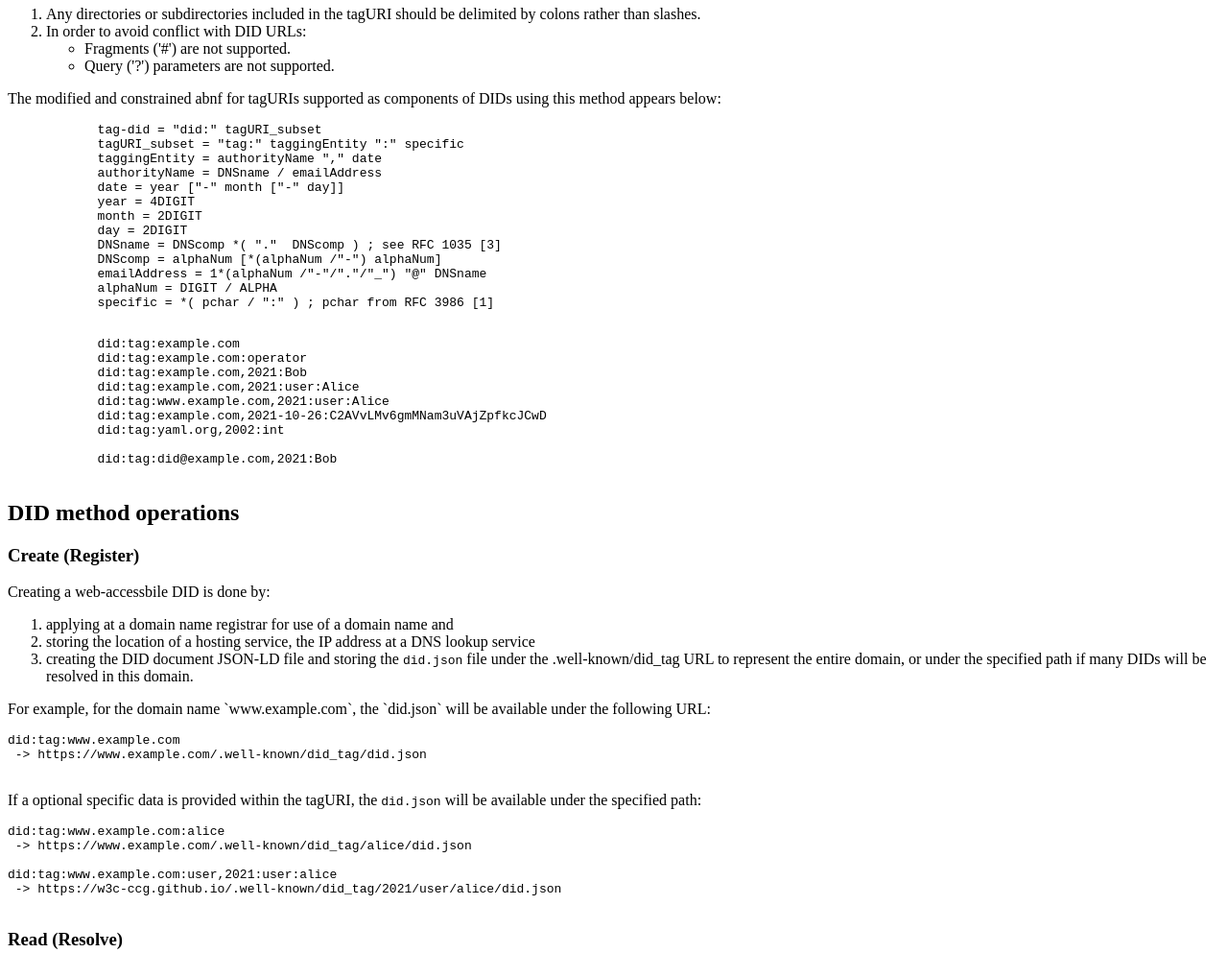
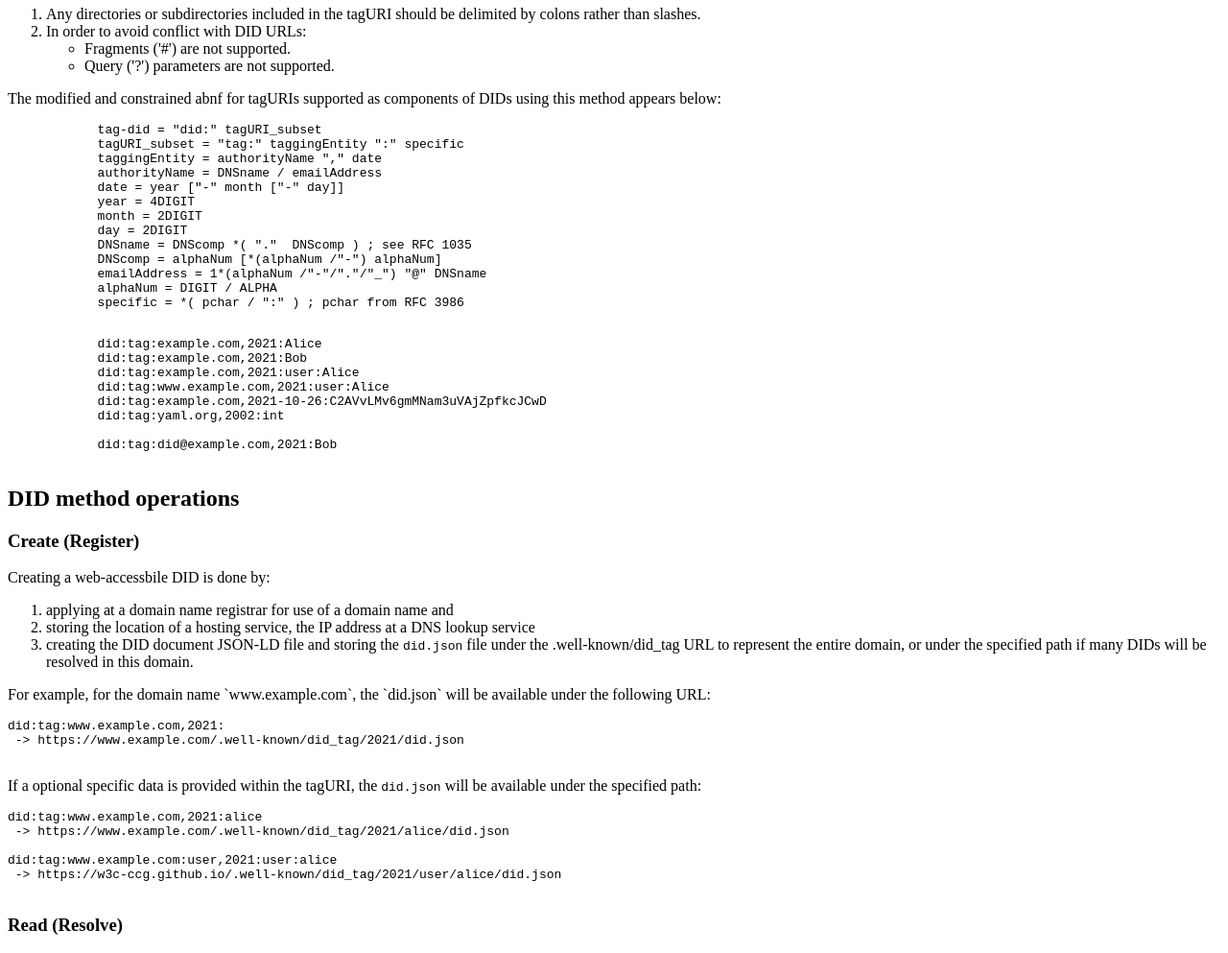
Before and after one commit to bobwyman/did_method_tag, a plain HTML site: page index.html in a window 1280 px wide. Shown: the part 2500-3493 px from the top of the page at 96% size. Drawn offline with Linux system fonts and the light colour scheme.

Commit message:
Issue #1

```diff
--- a/index.html
+++ b/index.html
@@ -209,7 +209,7 @@
       <pre class="example" title="tagURIs using email addresses">
           tag:john@example.com,2000:sender_key
           tag:paul@example.com,2021:living_room_tv
-          tag:admin@example.com
+          tag:admin@example.com,2022:
       </pre>
       <p>
         Each of these tagURIs can be easily converted into a DID, using the tag
@@ -284,7 +284,7 @@
   "verificationMethod": [{
     "id": "did:tag:example.com,2021:faHiOpRlPVQcY_-tA4A",
     "type": "JsonWebKey2020",
-    "controller": "did:tag:example.com:123",
+    "controller": "did:tag:example.com,2021:123",
     "publicKeyJwk": {
       "crv": "Ed25519",
       "x": "VCpo2LMLhn6iWku8MKvSLg2ZAoC-nlOyPVQaO3FxVeQ",
@@ -363,16 +363,15 @@
             year = 4DIGIT
             month = 2DIGIT
             day = 2DIGIT
-            DNSname = DNScomp *( "."  DNScomp ) ; see RFC 1035 [3]
+            DNSname = DNScomp *( "."  DNScomp ) ; see RFC 1035
             DNScomp = alphaNum [*(alphaNum /"-") alphaNum]
             emailAddress = 1*(alphaNum /"-"/"."/"_") "@" DNSname
             alphaNum = DIGIT / ALPHA
-            specific = *( pchar / ":" ) ; pchar from RFC 3986 [1]
+            specific = *( pchar / ":" ) ; pchar from RFC 3986
         </pre>
 
         <pre class="example nohighlight" title="Example tag Method DIDs">
-            did:tag:example.com
-            did:tag:example.com:operator
+            did:tag:example.com,2021:Alice
             did:tag:example.com,2021:Bob
             did:tag:example.com,2021:user:Alice
             did:tag:www.example.com,2021:user:Alice
@@ -413,8 +412,8 @@
             class="example nohighlight"
             title="Creating the web-accessible DID"
           >
-did:tag:www.example.com
- -> https://www.example.com/.well-known/did_tag/did.json
+did:tag:www.example.com,2021:
+ -> https://www.example.com/.well-known/did_tag/2021/did.json
           </pre>
 
           <p>
@@ -426,8 +425,8 @@ did:tag:www.example.com
             class="example nohighlight"
             title="Creating the web-accessible DID with optional specific data"
           >
-did:tag:www.example.com:alice
- -> https://www.example.com/.well-known/did_tag/alice/did.json
+did:tag:www.example.com,2021:alice
+ -> https://www.example.com/.well-known/did_tag/2021/alice/did.json
 
 did:tag:www.example.com:user,2021:user:alice
  -> https://w3c-ccg.github.io/.well-known/did_tag/2021/user/alice/did.json
@@ -541,11 +540,11 @@ did:tag:www.example.com:user,2021:user:alice
           <p>This example:</p>
 
           <pre class="nohighlight">
-did:tag:example.com:u:bob
+did:tag:example.com,2020:u:bob
           </pre>
           <p>resolves to the DID document at:</p>
           <pre class="nohighlight">
-https://example.com/.well-known/did_tag/u/bob/did.json
+https://example.com/.well-known/did_tag/2020/u/bob/did.json
           </pre>
           <p>
             In this scenario, it is probable that example.com has given user Bob
```
